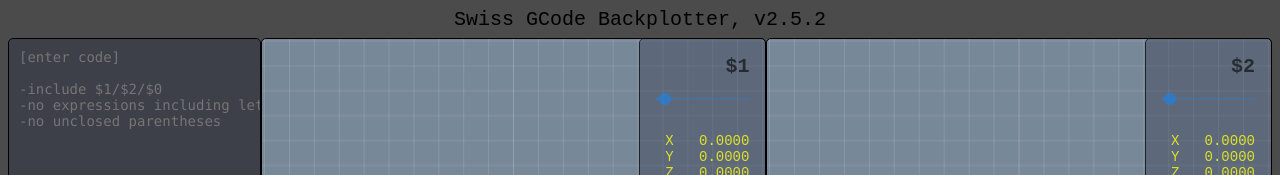
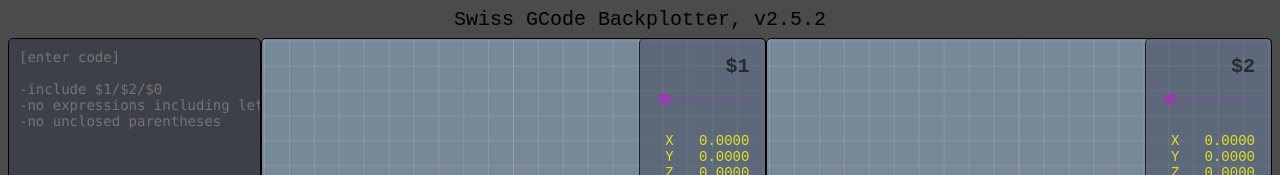
Before and after one commit to loganrileymccarthy/backplot, a React (Vite) app: page / in a window 1280 px wide. Shown: the top 175 px of the page. Built offline with nearby package versions, Linux system fonts and the light colour scheme.

Commit message:
changed slider color

```diff
--- a/src/App.jsx
+++ b/src/App.jsx
@@ -772,7 +772,7 @@ function App() {
                 <Typography gutterBottom variant='inherit' fontSize={20} fontWeight={900} textAlign='right'>
                   $1
                 </Typography>
-                <Slider size="small" min={10} max={1000} defaultValue={100} onChange={handleSlide1}/>
+                <Slider size='small' color='secondary' min={10} max={1000} defaultValue={100} onChange={handleSlide1}/>
                 <Typography variant='inherit' color='yellow' fontSize={14} textAlign='right'>
                   <br />
                   X {lineItems1[currentLine1-1].x2.toFixed(4).padStart(8, ' ')}<br />
@@ -827,7 +827,7 @@ function App() {
                 <Typography gutterBottom variant='inherit' fontSize={20} fontWeight={900} textAlign='right'>
                   $2
                 </Typography>
-                <Slider size='small' min={10} max={1000} defaultValue={100} onChange={handleSlide2}/>
+                <Slider size='small' color='secondary' min={10} max={1000} defaultValue={100} onChange={handleSlide2}/>
                 <Typography variant='inherit' color='yellow' fontSize={14} textAlign='right'>
                   <br />
                   X {lineItems2[currentLine2-1].x2.toFixed(4).padStart(8, ' ')}<br />
```
